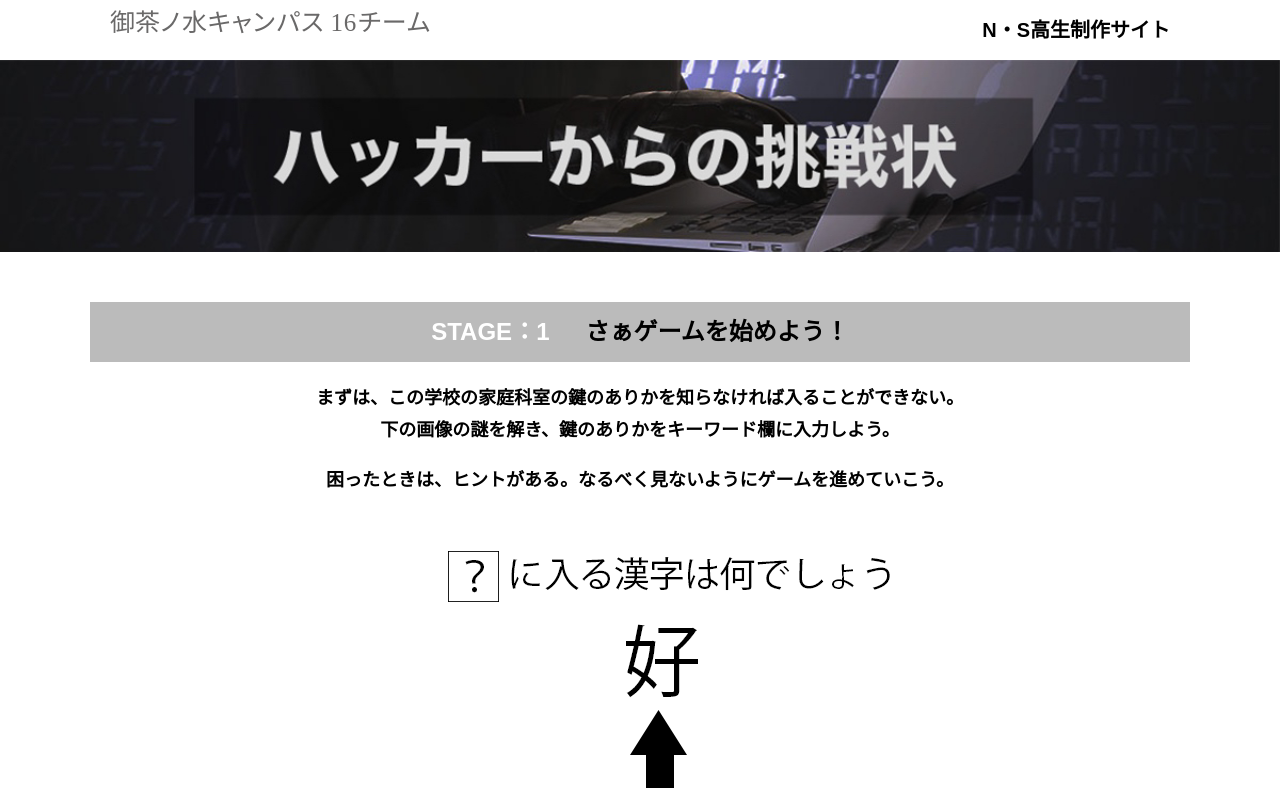
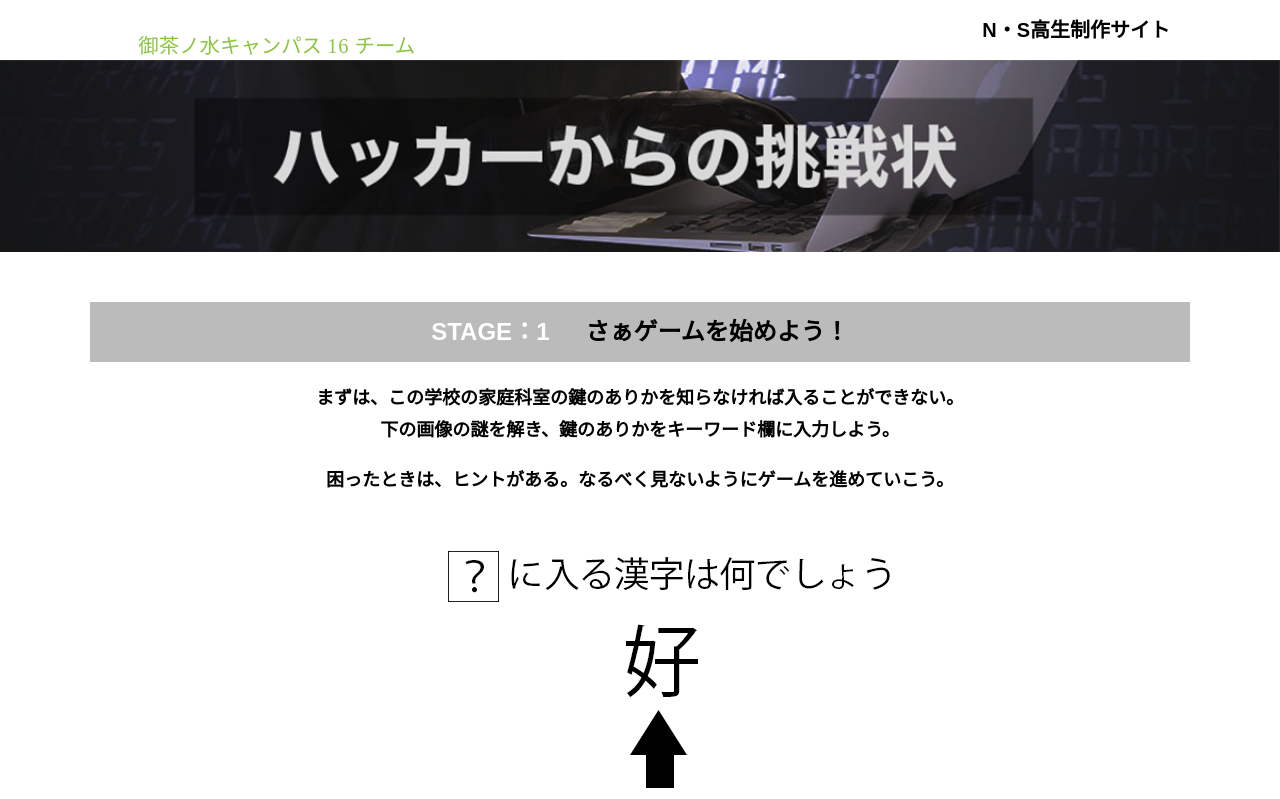
Before and after one commit to Amapon5673/alfa-pcha-16, a plain HTML site: page main.html in a window 1280 px wide. Shown: the top 799 px of the page. Drawn offline with nearby package versions, Linux system fonts and the light colour scheme.

Commit message:
Create main.html

```diff
--- a/main.html
+++ b/main.html
@@ -17,7 +17,7 @@
   </svg>
   <header class="header">
     <div class="container">
-      <div class="header__logo"><img src="assets/images/logo3.svg" alt="チームロゴ"></div>
+      <div class="header__logo"><img src="assets/images/logo2.svg" alt="チームロゴ"></div>
       <div class="header__name">N・S高生制作サイト</div>
     </div>
   </header>
@@ -145,7 +145,7 @@ Youtube貼り付けここまで -->
                 <div class="column">
 
                   <figure class="image__container">
-                    <img src="assets/images/stage.png" alt="">
+                    <img src="assets/images/NNN.png" alt="NNN.png">
                   </figure>
 
                   <answer-input v-bind:correct="correctAnswer['stage2']['q2']" v-on:answer-input="answerInput($event, 'stage2', 2)"></answer-input>
```
